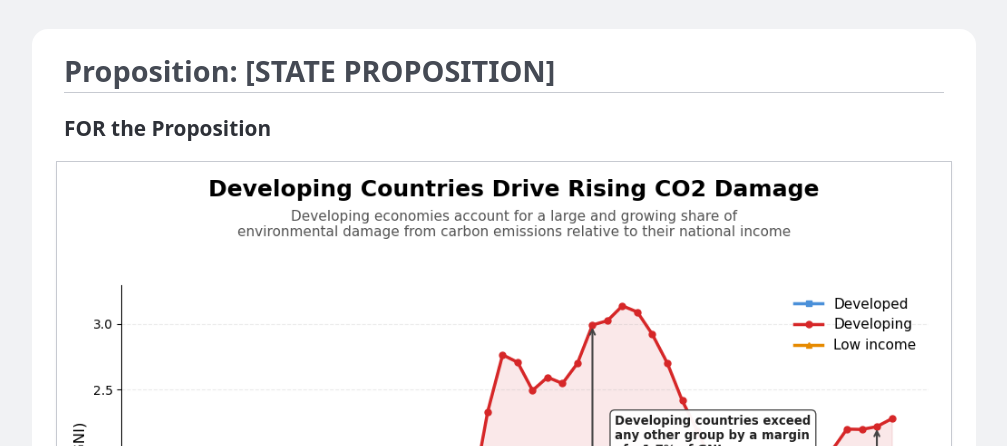
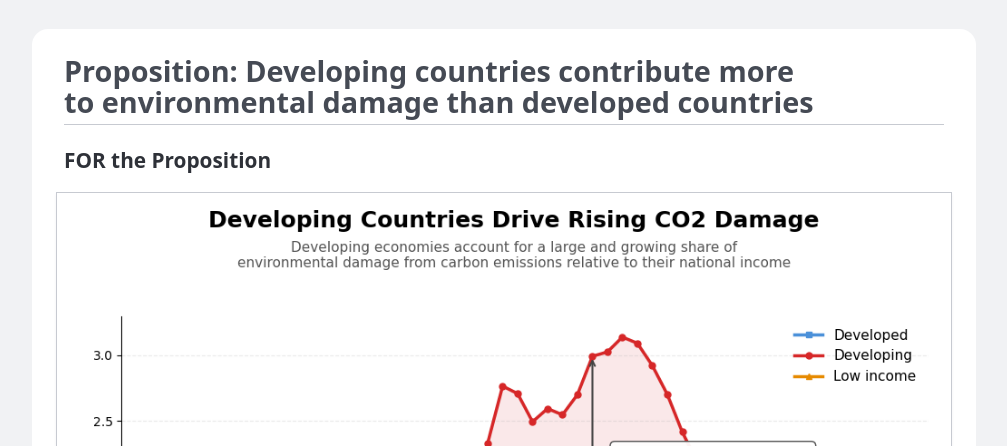
Before and after one commit to matthewviray/dsc106-proj2, a plain HTML site: page index.html in a window 1280 px wide. Shown: the part 354-800 px from the top of the page, without its empty margins (136-1143 px from the left). Drawn offline with Linux system fonts and the light colour scheme.

Commit message:
added proposition in html

```diff
--- a/index.html
+++ b/index.html
@@ -158,7 +158,7 @@
         </header>
 
         <main>
-            <h2>Proposition: [STATE PROPOSITION]</h2>
+            <h2>Proposition: Developing countries contribute more to environmental damage than developed countries</h2>
 
             <section>
                 <h3>FOR the Proposition</h3>
```
